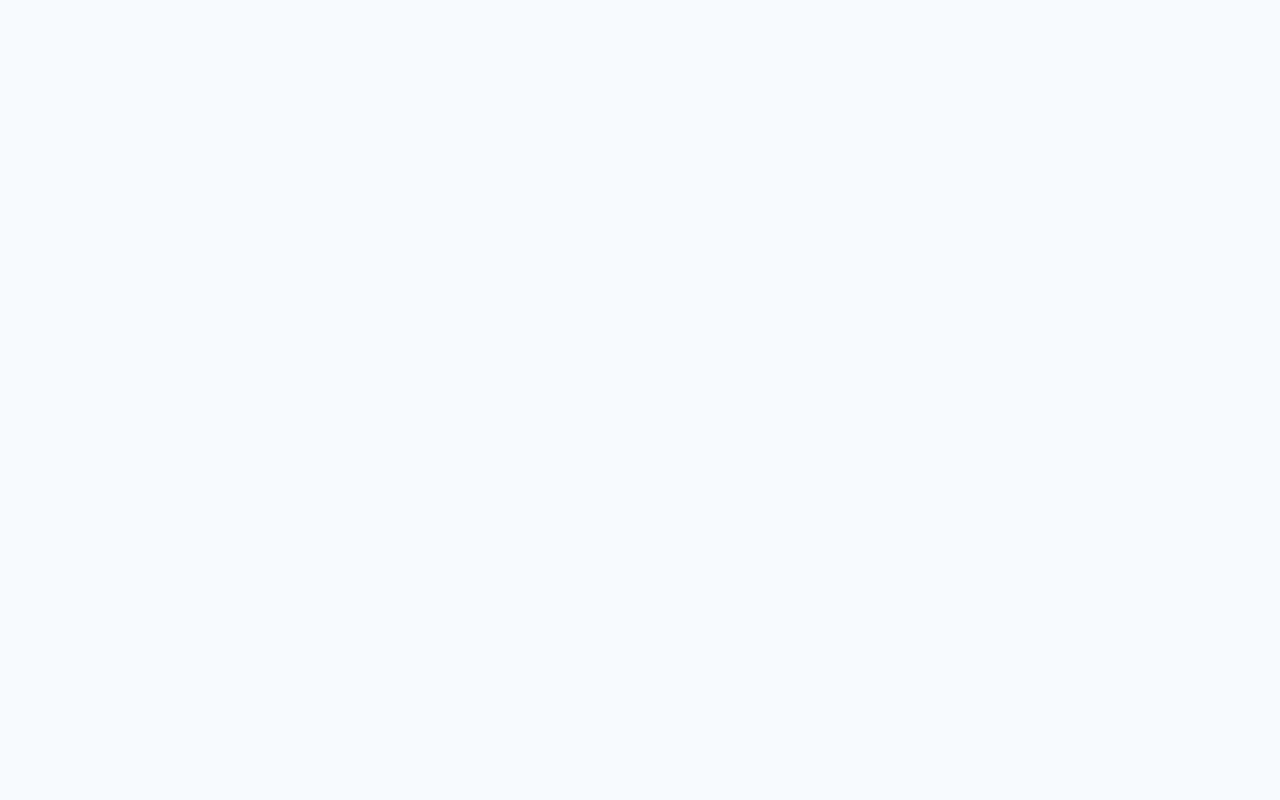
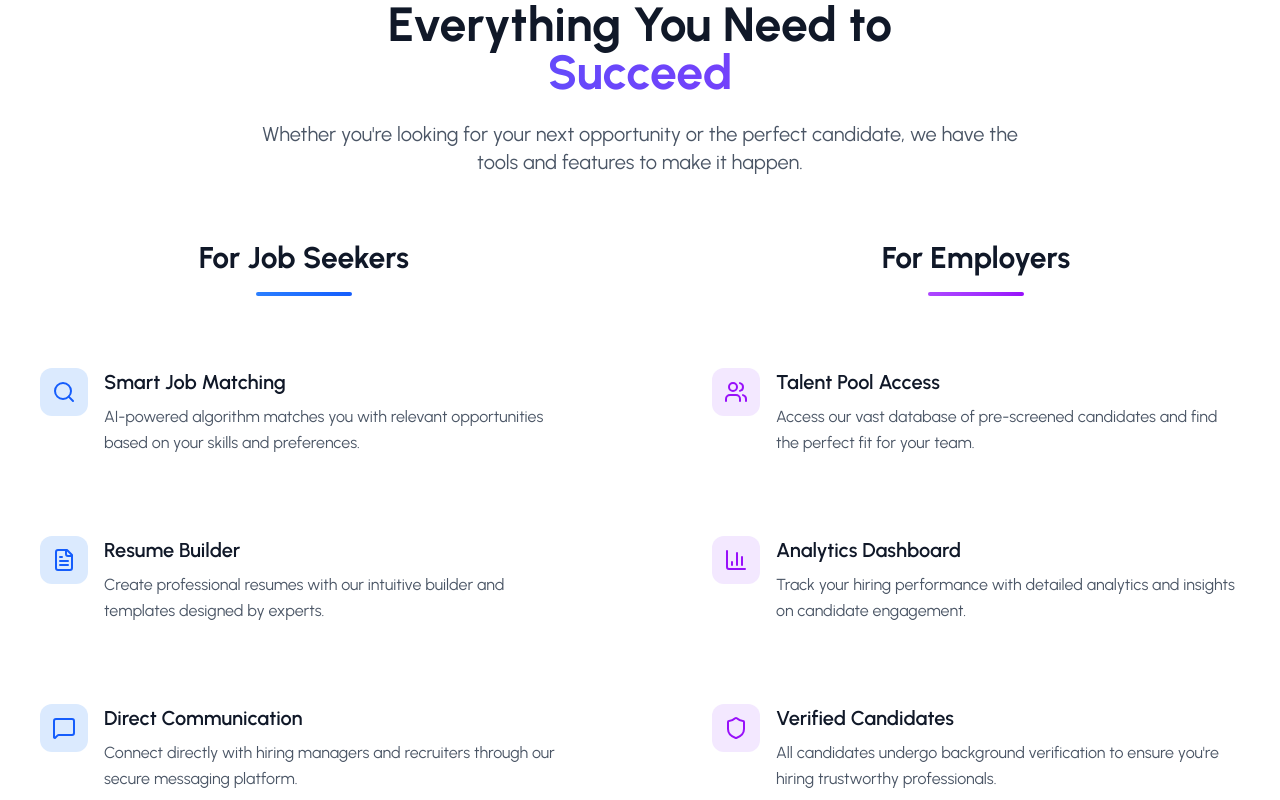
Before and after one commit to 08021976-22022006/Job-Portal, a React (Vite) app in the folder frontend/job-portal/: page / in a window 1280 px wide. Shown: the part 880-1680 px from the top of the page. Before the commit the page ends 1624 px from the top, so only its background shows below. Built offline with nearby package versions, Linux system fonts and the light colour scheme; a web font is replaced by a local one.

Commit message:
Features.jsx

```diff
--- a/frontend/job-portal/src/pages/LandingPage/components/Features.jsx
+++ b/frontend/job-portal/src/pages/LandingPage/components/Features.jsx
@@ -3,9 +3,70 @@ import { employerFeatures, jobSeekerFeatures } from "../../../utils/data"
 
 const Features = () => {
   return (
-    <div>
-      Feature
-    </div>
+    <section className="py-20 bg-white relative overflow-hidden">
+      <div className="container mx-auto px-4 relative z-10">
+        <div className="text-center mb-16">
+          <h2 className="text-4xl md:text-5xl font-bold text-gray-900 mb-6">
+            Everything You Need to
+            <span className="block bg-gradient-to-r from-blue-600 to-purple-600 bg-clip-text text-transparent">
+              Succeed
+            </span>
+          </h2>
+          <p className="text-xl text-gray-600 max-w-3xl mx-auto">
+            Whether you're looking for your next opportunity or the perfect
+            candidate, we have the tools and features to make it happen.
+          </p>
+        </div>
+
+        <div className="grid grid-cols-2 gap-16 lg:gap-24">
+          {/* Job Seeker Dashboard */}
+          <div>
+            <div className="text-center mb-12">
+              <h3 className="text-3xl font-bold text-gray-900 mb-4 ">
+                For Job Seekers
+              </h3>
+              <div className="w-24 h-1 bg-gradient-to-r from-blue-500 to-blue-600 mx-auto rounded-full" />
+            </div>
+
+            <div className="space-y-8">
+              {jobSeekerFeatures.map((feature, index) => (
+                <div key={index} className="group flex items-start space-x-4 p-6 rounded-2xl hover:bg-blue-50 transition-all duration-300 cursor-pointer">
+                  <div className="flex-shrink-0 w-12 h-12 bg-blue-100 rounded-xl flex items-center justify-center group-hover:bg-blue-200  transition-colors">
+                    <feature.icon className="w-6 h-6 text-blue-600" />
+                  </div>
+                  <div>
+                    <h4 className="text-xl font-semibold text-gray-900 mb-2">{feature.title}</h4>
+                    <p className="text-gray-600 leading-relaxed">{feature.description}</p>
+                  </div>
+                </div>
+              ))}
+            </div>
+          </div>
+
+          {/* Employers Section */}
+          <div>
+            <div className="text-center mb-12">
+              <h3 className="text-3xl font-bold text-gray-900 mb-4">For Employers</h3>
+              <div className="w-24 h-1 bg-gradient-to-r from-purple-500 to-purple-600 mx-auto rounded-full"></div>
+            </div>
+
+            <div className="space-y-8">
+              {employerFeatures.map((feature, index) => (
+                <div key={index} className="group flex items-start space-x-4 p-6 rounded-2xl hover:bg-purple-50 transition-all duration-300 cursor-pointer">
+                  <div className="flex-shrink-0 w-12 h-12 bg-purple-100 rounded-xl flex items-center justify-center group-hover:bg-purple-200  transition-colors">
+                    <feature.icon className="w-6 h-6 text-purple-600" />
+                  </div>
+                  <div>
+                    <h4 className="text-xl font-semibold text-gray-900 mb-2">{feature.title}</h4>
+                    <p className="text-gray-600 leading-relaxed">{feature.description}</p>
+                  </div>
+                </div>
+              ))}
+            </div>
+          </div>
+        </div>
+      </div>
+    </section>
   )
 }
 
```
